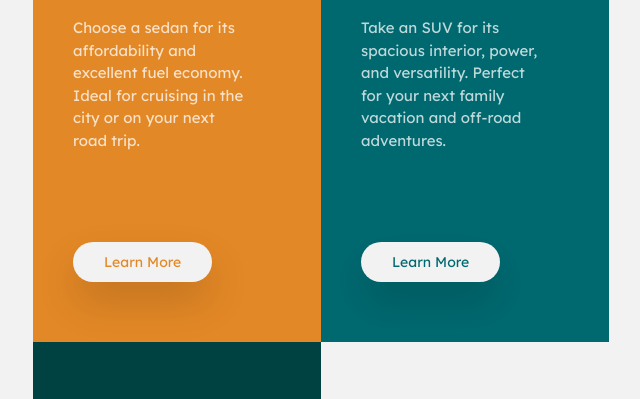
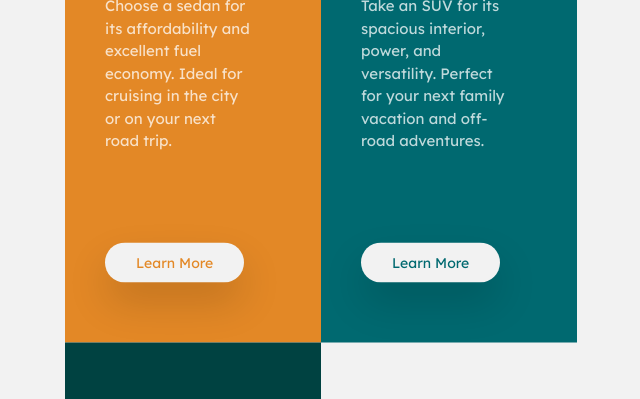
Before and after one commit to saeed0920/challenge__3-column-preview-card-component-main, a plain HTML site: page index.html in a window 1280 px wide. Shown: the part 58-457 px from the top of the page, without its empty margins (319-959 px from the left). Drawn offline with Linux system fonts and the light colour scheme.

Commit message:
fix a more bugs

```diff
--- a/style.scss
+++ b/style.scss
@@ -27,10 +27,10 @@ body {
   left: 50%;
   transform: translate(-50%, -50%);
   margin-top: auto;
-  width: 45%;
+  width: 40%;
   //   height: 70%;
   display: grid;
-  grid-template-columns: repeat(auto-fit, minmax(20rem, 2fr));
+  grid-template-columns: repeat(auto-fit, minmax(18rem, 2fr));
   //   grid-template-rows: 1fr 3fr 1fr;
   border-radius: 1rem;
   overflow: hidden;
```
Also changed, not shown: style.css.
